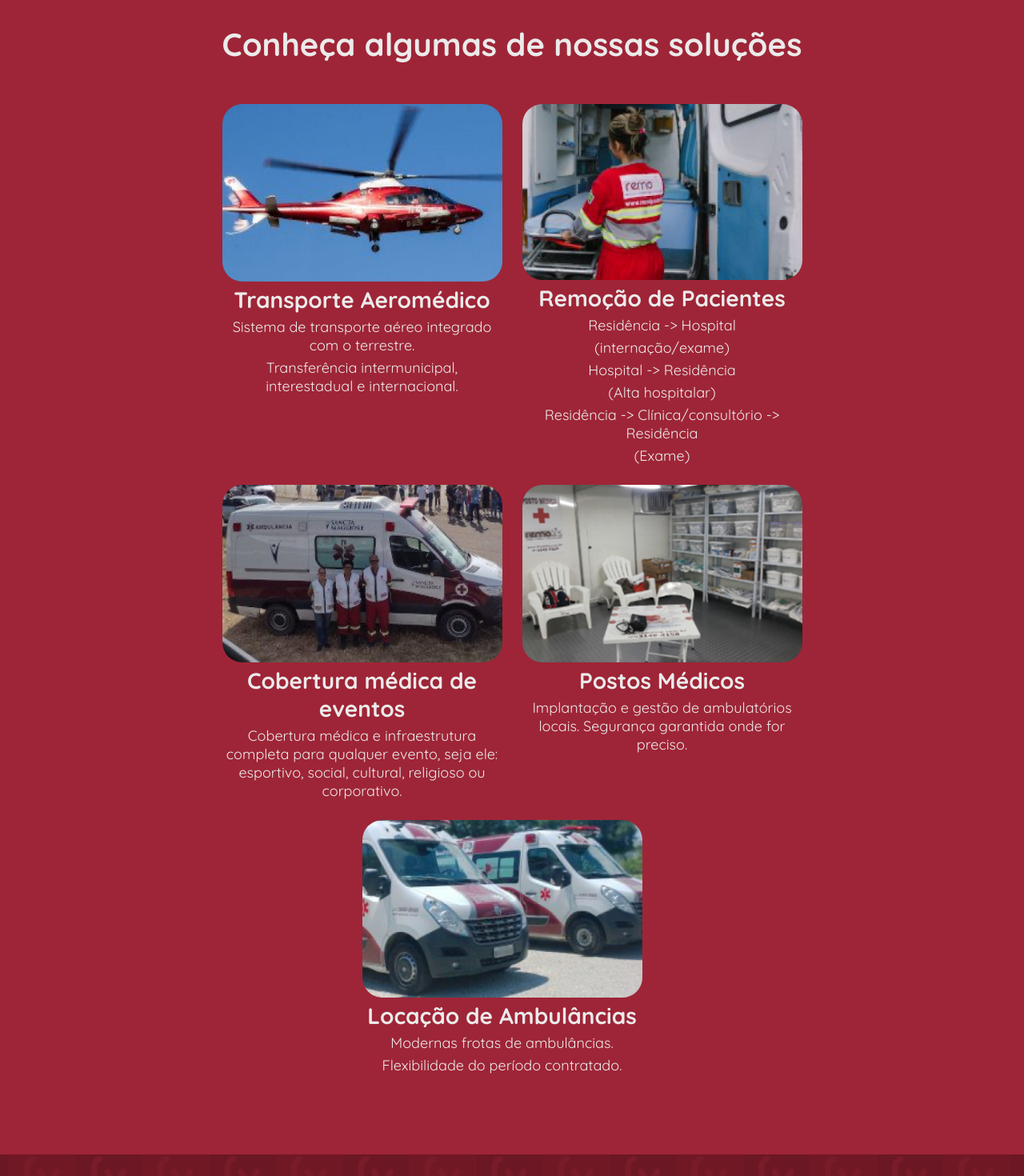
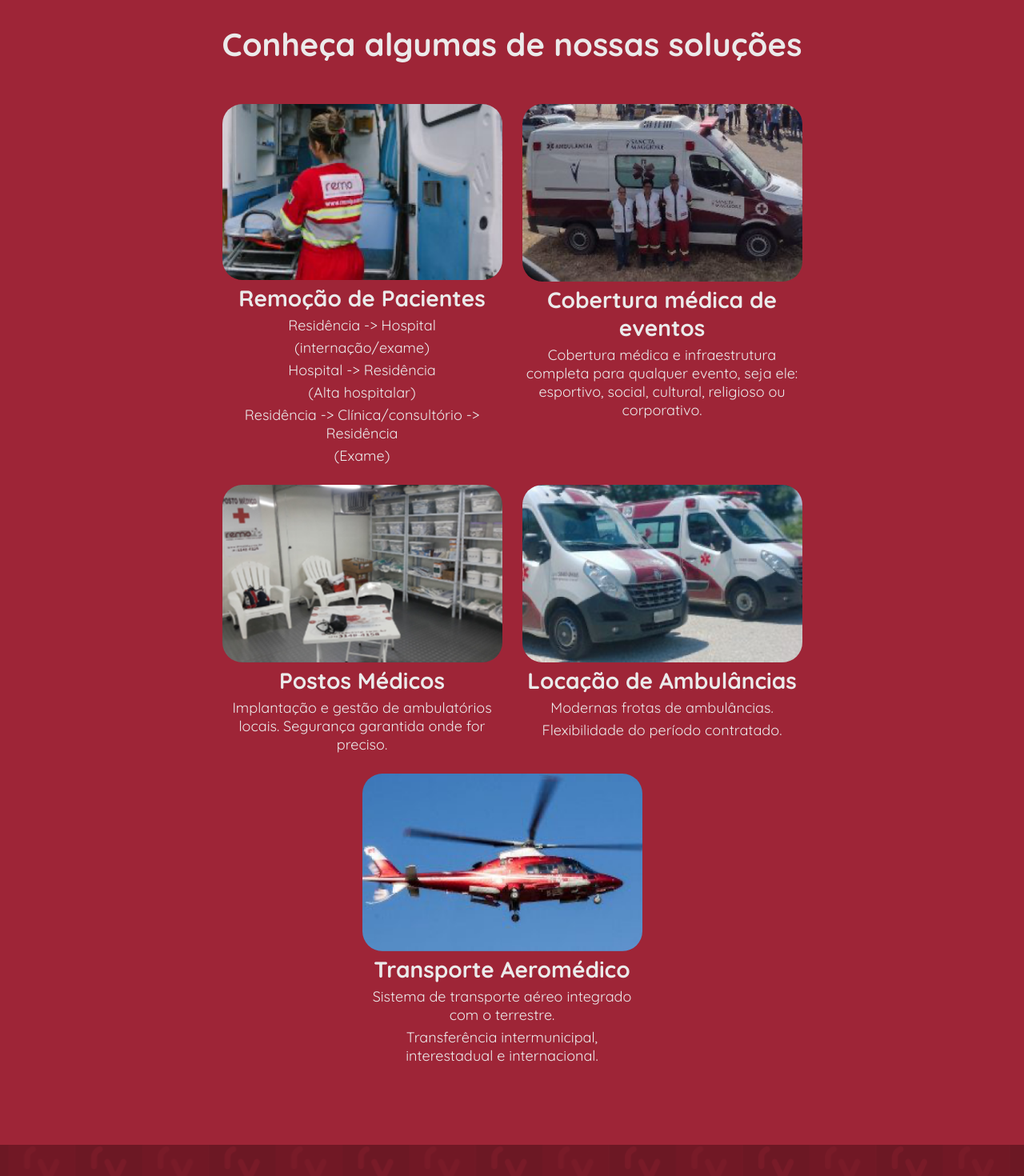
Before and after one commit to soutovp/removip-aea, a Next.js app: page /servicos in a window 1280 px wide. Shown: the part 740-2210 px from the top of the page at 80% size. Built offline with nearby package versions, Linux system fonts and the light colour scheme.

Commit message:
mudancas

```diff
--- a/app/components/Formulario.js
+++ b/app/components/Formulario.js
@@ -154,7 +154,7 @@ export default function Formulario({ className = null }) {
 									/>
 									<p>@REMOVIP_</p>
 								</div>
-								<p>(21) 3148-4158<br />removip@removip.com.br</p>
+								<p>(21) 3040-2666<br />removip@removip.com.br</p>
 							</div>
 						</div>
 						<div>
--- a/app/servicos/servicos.json
+++ b/app/servicos/servicos.json
@@ -1,15 +1,4 @@
 [
-  {
-    "imagem": {
-      "img": "servico_resgate-aeromedico",
-      "alt": "Imagem de um helicóptero."
-    },
-    "title": "Transporte Aeromédico",
-    "text": [
-      "Sistema de transporte aéreo integrado com o terrestre.",
-      "Transferência intermunicipal, interestadual e internacional."
-    ]
-  },
 	{
 		"imagem": {
 			"img": "servico_remocao-ambulancia-particular",
@@ -55,5 +44,16 @@
 			"Modernas frotas de ambulâncias.",
 			"Flexibilidade do período contratado."
 		]
+	},
+	{
+		"imagem": {
+			"img": "servico_resgate-aeromedico",
+			"alt": "Imagem de um helicóptero."
+		},
+		"title": "Transporte Aeromédico",
+		"text": [
+			"Sistema de transporte aéreo integrado com o terrestre.",
+			"Transferência intermunicipal, interestadual e internacional."
+		]
 	}
 ]
```
Lines whose indentation alone changed are shown as unchanged.
